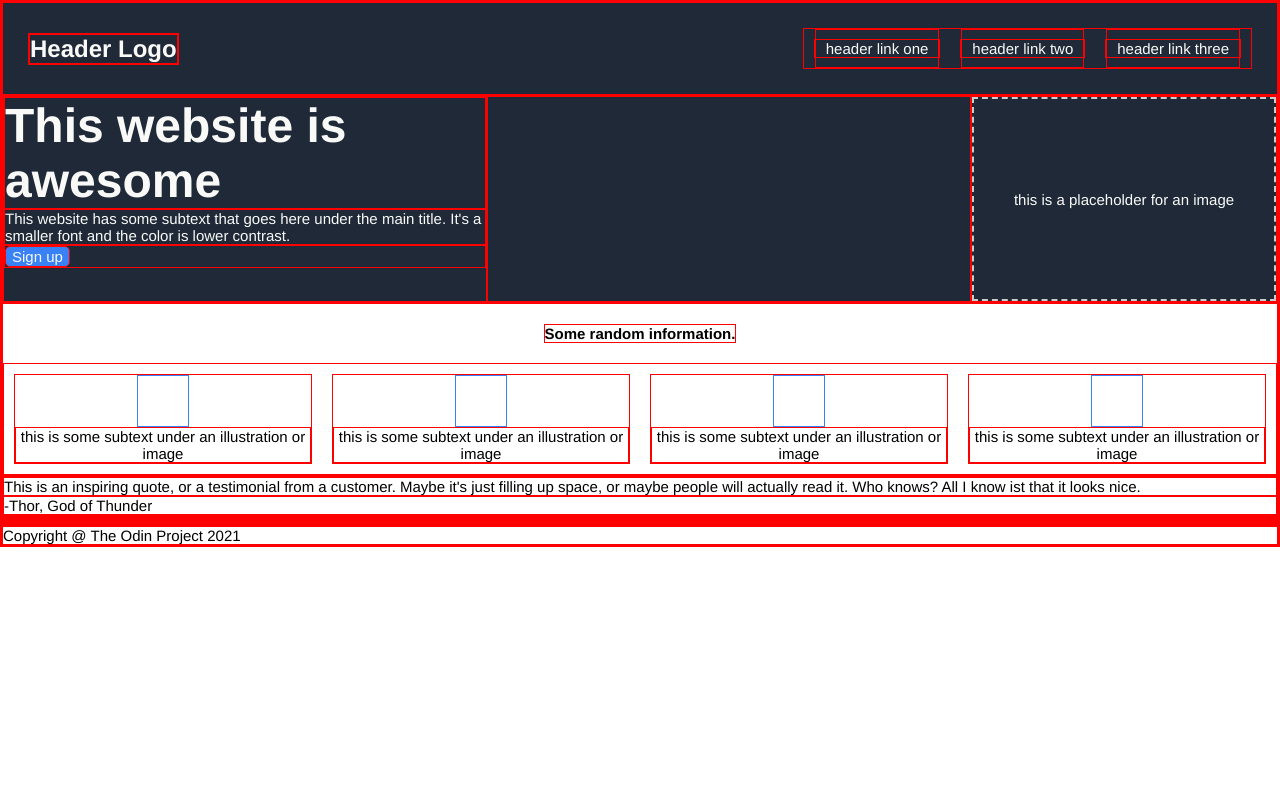
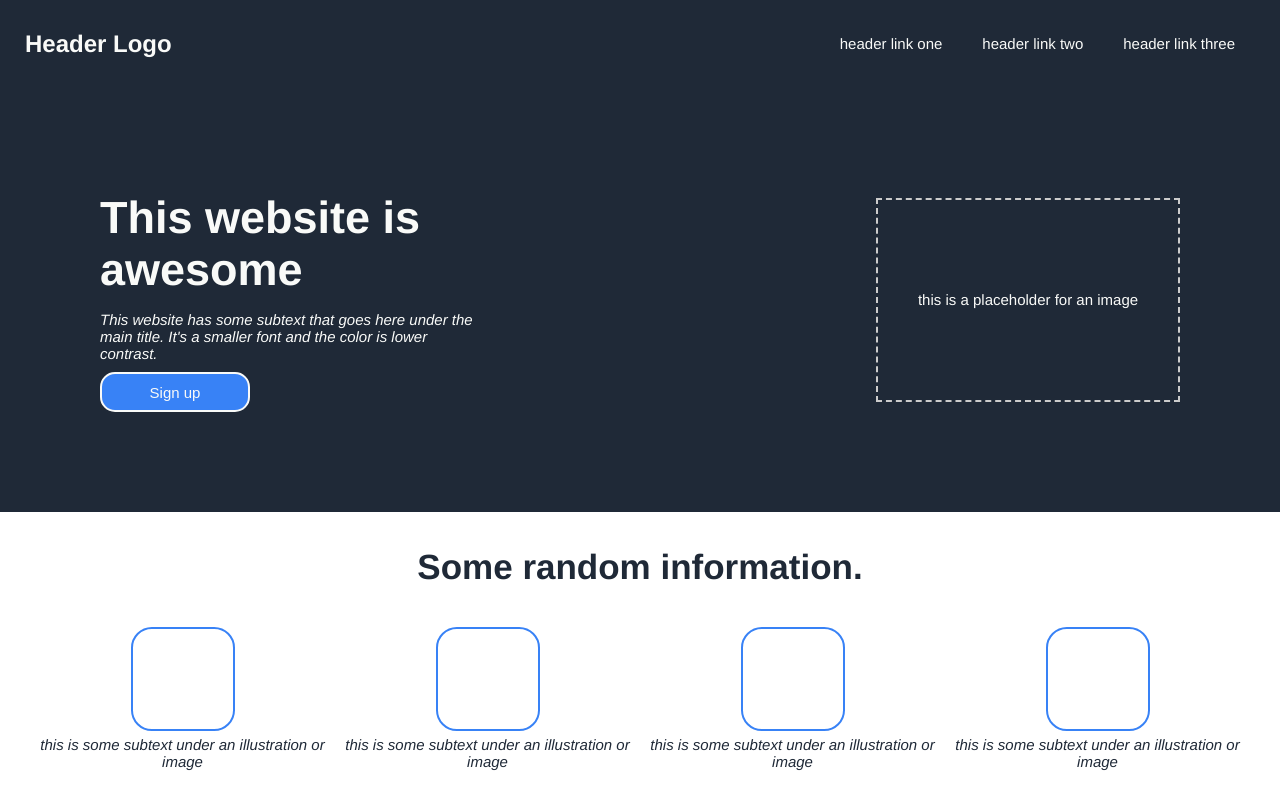
Before and after one commit to tepcodes/landing-page, a plain HTML site: page index.html in a window 1280 px wide. Shown: the top 800 px of the page. Drawn offline with Linux system fonts and the light colour scheme.

Commit message:
Finalized index elements and css rules

```diff
--- a/index.html
+++ b/index.html
@@ -56,8 +56,13 @@
     <div class="bottom-section">
         <div class="space">
             <div class="card">
-                <div class="main-text"></div>
-                <div class="secondary-text"></div>
+                <div class="left-section">
+                    <div class="main-text">Call to action! It's time!</div>
+                    <div class="secondary-text">Sign up for our product by clicking that button right over there!</div>
+                </div>
+                <div class="right-section">
+                    <div class="button"><button>Sign up</button></div>
+                </div>
             </div>
         </div>
     </div>
--- a/styles.css
+++ b/styles.css
@@ -1,5 +1,5 @@
-* {border: red solid 1px;
-}
+/* * {border: red solid 1px;
+} */
 
 body {
     display: flex;
@@ -41,6 +41,7 @@ a {
     color: #f9faf8;
     display: flex;
     justify-content: space-between;
+    padding: 100px;
 
 }
 
@@ -48,29 +49,43 @@ a {
     display: flex;
     flex-direction: column;
     flex: 1;
+    gap: 5px;
 }
 
 .main-text {
-    font-size: 48px;
     font-weight: 1000;
+    margin: 5px 0;
 }
 
 .left-block .main-text {
     flex-wrap: wrap;
+    font-size: 45px;
 }
 
 .secondary-text {
     font-size: inherit;
+    color: #1f2937;
+    margin: 5px 0;
+    font-style: italic;
+}
+
+.left-block .secondary-text {
+    color: #f9faf8;
 }
 
 button {
     background-color: #3882f6;
     color: inherit;
-    border-radius: 5px;
+    border-radius: 15px;
     font-size: inherit;
+    padding: 5px;
+    width: 150px;
+    height: 40px;
+    text-align: center;
+    border: #f9faf8 solid 2px;
 }
 
-.inner-block {
+.hero .inner-block {
     flex: 1 0.5 0;
 }
 
@@ -95,11 +110,13 @@ button {
     flex-direction: column;
     align-items: center;
     text-align: center;
-
+    padding: 10px 10px 50px;
+    margin: 5px 10px;
 }
 
 .middle-content .main-text {
-    font-size: inherit;
+    font-size: 35px;
+    color: #1f2937;
     margin: 20px 0;
 }
 
@@ -107,7 +124,7 @@ button {
     display: flex;
     flex-direction: row;
     justify-content: center;
-
+    padding: 10px;
 }
 
 .more-info {
@@ -121,12 +138,74 @@ button {
 }
 
 .box {
-    width: 50px;
-    height: 50px;
-    border: #3882f6 solid 1px;
+    width: 100px;
+    height: 100px;
+    border: #3882f6 solid 2px;
+    border-radius: 20%;
     margin 0 auto 10px;
 }
 
 .more-info .secondary-text {
     font-size: inherit;
 }
+
+.quote {
+    display: flex;
+    background-color: #e5e7eb;
+    flex-direction: column;
+    padding: 20px 150px;
+    justify-content: center;
+    align-items: center;
+}
+
+.quote .secondary-text {
+    font-size: 30px;
+    font-style: italic;
+    margin-bottom: 10px;
+}
+
+.client {
+    font-size: 20px;
+    font-weight: bold;
+    align-self: flex-end;
+}
+
+.space {
+    display: flex;
+    justify-content: center;
+    align-items: center;
+    padding: 50px;
+}
+
+.card {
+    display: flex;
+    justify-content: center;
+    align-items: center;
+    background-color: #3882f6;
+    color: #f9faf8;
+    padding: 30px;
+    border-radius: 20px;
+}
+
+.card .left-section {
+    display: flex;
+    flex-direction: column;
+    margin-right: 80px;
+}
+
+.left-section .main-text {
+    font-size: 30px;
+}
+
+.left-section .secondary-text {
+    color: #f9faf8;
+}
+
+.footer {
+    display: flex;
+    justify-content: center;
+    align-items: center;
+    background-color: #1f2937;
+    color: #f9faf8;
+    padding: 10px ;
+}
```
